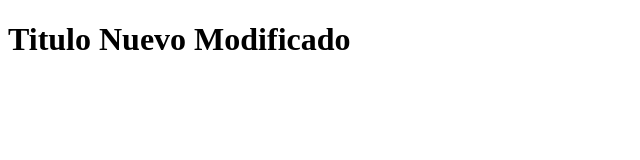
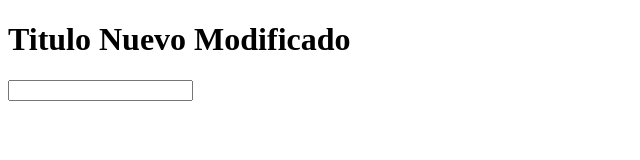
Before and after one commit to gI0code/hello-world-git, a plain HTML site: page index.html in a window 1280 px wide. Shown: the whole page, without its empty margins (0-640 px from the left). Drawn offline with Linux system fonts and the light colour scheme.

Commit message:
se modifico index

```diff
--- a/index.html
+++ b/index.html
@@ -8,6 +8,7 @@
 </head>
 <body>
     <h1>Titulo Nuevo Modificado</h1>
+    <input type="text" name="FirtsName" id="name">
 
 </body>
 </html>
```
